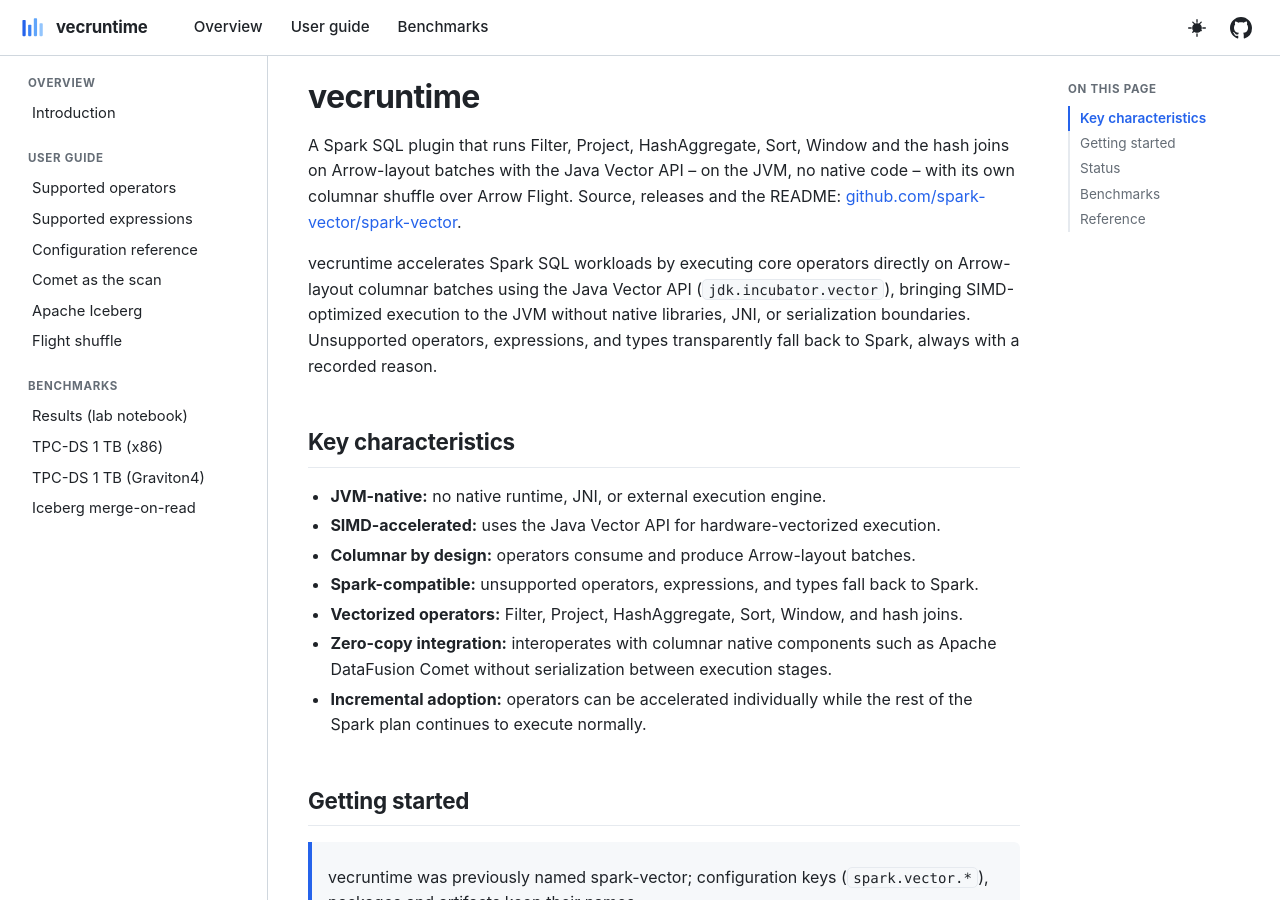
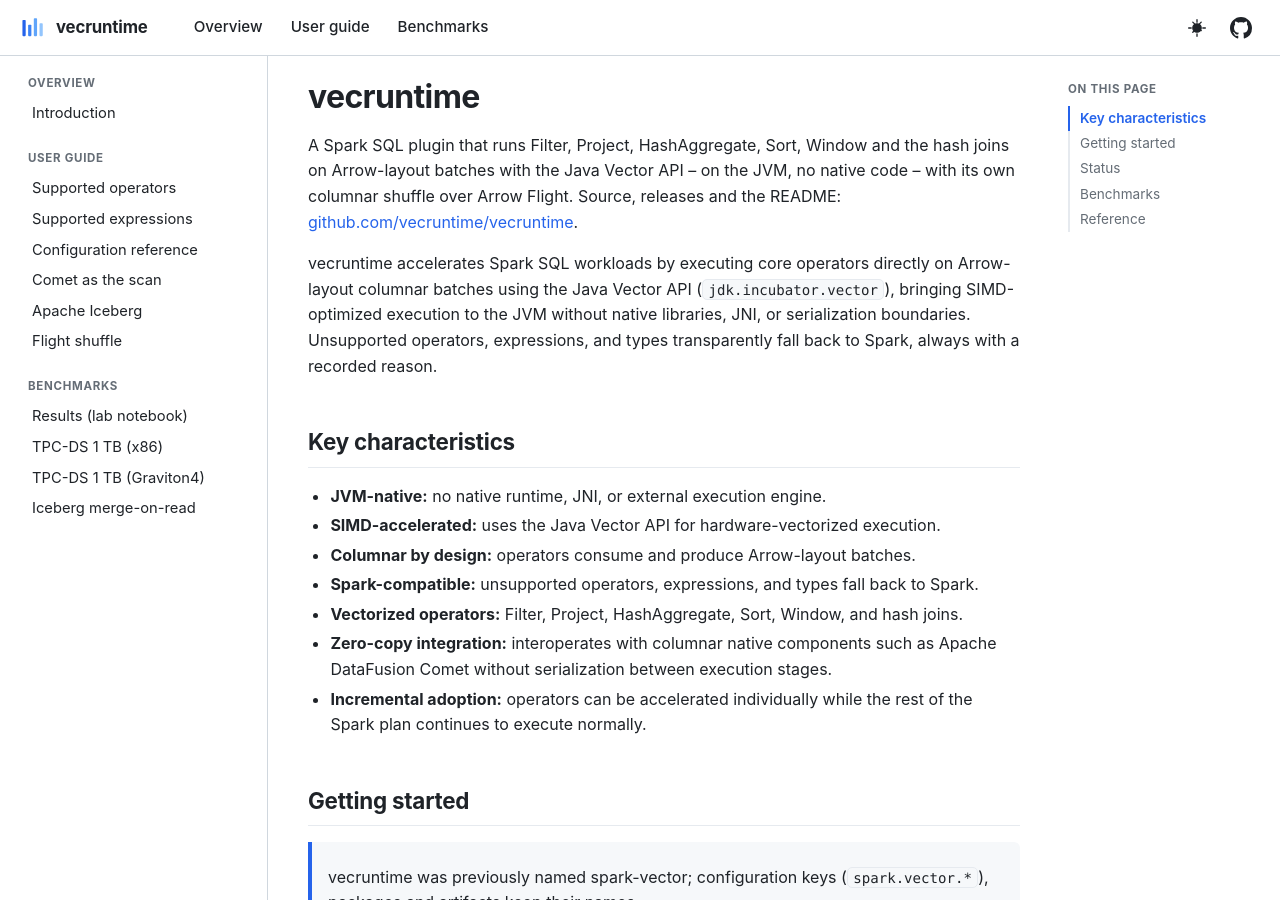
Before and after one commit to Neuw84/spark-vector, a Jekyll site: the page built from docs/index.md, in a window 1280 px wide and 900 px high. Built offline with Jekyll 4.4.1, drawn with Linux system fonts in a browser that asks for light colours.

Commit message:
Web and docs: point at vecruntime/vecruntime, serve under /vecruntime (#517)
The repository moved to github.com/vecruntime/vecruntime, so GitHub Pages now serves the site at
vecruntime.github.io/vecruntime/. Until this change the site was built for /spark-vector, so every
internal link on the live site pointed at a path that no longer exists.

- web/nav.json: baseurl "/vecruntime" and the new repo_url; comments in build.mjs/serve.mjs and
  web/README.md to match. package name vecruntime-site.
- docs/_config.yml (the Jekyll site): baseurl, url and repo_url.
- README.md, docs/index.md, and the three generated benchmark pages: GitHub, Pages and maven-repo
  URLs. Only the URLs in the pages changed; no number was re-rendered.
- The benchmark page generators (render-benchmark-page.py, render-graviton-page.py, webwrap.py):
  the new URLs, --web-base defaulting to /vecruntime, and the product name in their page prose, the
  leftover from #515. The Graviton page re-rendered from its result files matches the committed page
  apart from the meta file's own text.
- pom.xml: the project url and scm entries.

Kept: config keys, packages, artifact and jar names (spark-vector-spark_2.13, ...), image names,
the copyright lines, and .github/ (pages.yml's header comment still says /spark-vector; it's a
comment, and the workflow builds whatever baseurl nav.json sets).

Co-authored-by: Butterfly (Kiro Crew) <butterfly-crew@users.noreply.github.com>

```diff
--- a/docs/_config.yml
+++ b/docs/_config.yml
@@ -1,11 +1,11 @@
 title: vecruntime
 description: >-
   A vectorized execution runtime for Apache Spark using Java
-# GitHub Pages serves this project site under /spark-vector.
-baseurl: "/spark-vector"
-url: "https://spark-vector.github.io"
+# GitHub Pages serves this project site under /vecruntime.
+baseurl: "/vecruntime"
+url: "https://vecruntime.github.io"
 
-repo_url: "https://github.com/spark-vector/spark-vector"
+repo_url: "https://github.com/vecruntime/vecruntime"
 
 # Stock GitHub Pages Jekyll: no custom plugins, no theme gem. We ship our own
 # layouts/includes/assets so nothing outside the allowed plugin set is used.
--- a/docs/benchmarks/iceberg-mor.html
+++ b/docs/benchmarks/iceberg-mor.html
@@ -25,7 +25,7 @@ title: 'vecruntime vs Apache Spark on Iceberg merge-on-read (v2 deletes, v3 dele
 <h1>Iceberg merge-on-read: vecruntime vs Apache Spark</h1>
 <p class="lede">A merge-on-read Iceberg table carries <b>delete files</b> between compactions — the record of the UPDATEs, DELETEs and
 MERGEs applied since the data files were written. A reader must merge those deletes against the data on every scan.
-This page measures that merge on the JVM: <a href="https://github.com/spark-vector/spark-vector">vecruntime</a> — which runs the
+This page measures that merge on the JVM: <a href="https://github.com/vecruntime/vecruntime">vecruntime</a> — which runs the
 scan's filters, aggregates and joins on Arrow batches over Iceberg's own vectorized reader, turning the deletes into a
 selection — against plain Apache Spark, over both the <b>v2 delete encodings</b> (positional and equality delete files, #261)
 and the <b>v3 deletion vectors</b> (one roaring bitmap per data file in a Puffin blob, #262).</p>
--- a/docs/benchmarks/tpcds-1tb-graviton.html
+++ b/docs/benchmarks/tpcds-1tb-graviton.html
@@ -21,10 +21,10 @@ title: 'Apache Spark vs vecruntime on TPC-DS 1 TB, AWS Graviton4'
 </style>
 <div class="bench">
 <h1>Apache Spark vs vecruntime on TPC-DS 1 TB, AWS Graviton4</h1>
-<p class="lede"><a href="https://github.com/spark-vector/spark-vector">vecruntime</a> runs Spark SQL's filters, projections, aggregates, sorts and joins on Arrow-layout
+<p class="lede"><a href="https://github.com/vecruntime/vecruntime">vecruntime</a> runs Spark SQL's filters, projections, aggregates, sorts and joins on Arrow-layout
 batches with the Java Vector API -- on the JVM, no native code -- and moves batches between executors over its own Arrow Flight shuffle.
 This page compares it against plain Apache Spark on the TPC-DS 1 TB workload on Amazon EKS with AWS Graviton4 (arm64) nodes, and sets both against
-the <a href="tpcds-1tb.html">published x86 run</a> (which used a 128m advisory size and coalescePartitions.minPartitionNum=208; this run uses AQE&#x27;s defaults) (<a href="https://github.com/spark-vector/spark-vector/issues/253">#253</a>).</p>
+the <a href="tpcds-1tb.html">published x86 run</a> (which used a 128m advisory size and coalescePartitions.minPartitionNum=208; this run uses AQE&#x27;s defaults) (<a href="https://github.com/vecruntime/vecruntime/issues/253">#253</a>).</p>
 
 <div class="tldr"><b>TL;DR.</b> On Graviton4, over the 103 TPC-DS queries at 1 TB, <b>vecruntime</b> finished in <b>1,801 s</b> against Spark's
 2,207 s -- <b>1.23x</b>, 18% less runtime (geometric mean 1.21x),
@@ -99,7 +99,7 @@ AOT class-data cache off
 
 <h2 id="running">Running the benchmark</h2>
 <p>The cluster runner, the Spark-on-Kubernetes manifests, the image and the data generation are in
-<a href="https://github.com/spark-vector/spark-vector/blob/main/benchmarks/k8s/README.md">the benchmark runner's README</a>; on Graviton the image builds for arm64 on an arm64 node and the runs select the arm64 node group.
+<a href="https://github.com/vecruntime/vecruntime/blob/main/benchmarks/k8s/README.md">the benchmark runner's README</a>; on Graviton the image builds for arm64 on an arm64 node and the runs select the arm64 node group.
 <code>run-matrix.sh</code> writes one JSON-lines result file per run; this page is rendered from two of them, with the x86 page as the reference,
 by <code>benchmarks/scripts/render-graviton-page.py</code>.</p>
 
--- a/docs/benchmarks/tpcds-1tb.html
+++ b/docs/benchmarks/tpcds-1tb.html
@@ -21,7 +21,7 @@ title: 'Apache Spark vs vecruntime vs DataFusion Comet on TPC-DS 1 TB'
 </style>
 <div class="bench">
 <h1>Apache Spark vs vecruntime vs DataFusion Comet on TPC-DS 1 TB</h1>
-<p class="lede"><a href="https://github.com/spark-vector/spark-vector">vecruntime</a> runs Spark SQL's filters, projections, aggregates, sorts and joins on Arrow-layout
+<p class="lede"><a href="https://github.com/vecruntime/vecruntime">vecruntime</a> runs Spark SQL's filters, projections, aggregates, sorts and joins on Arrow-layout
 batches with the Java Vector API -- on the JVM, no native code -- and moves batches between executors over its own Arrow Flight shuffle.
 <a href="https://github.com/apache/datafusion-comet">Apache DataFusion Comet</a> offloads the same operators to a native Rust engine. This page
 compares both against plain Apache Spark on the TPC-DS 1 TB workload on Amazon EKS, all three on identical hardware, data and Spark settings.</p>
@@ -119,7 +119,7 @@ where the columnar boundary and shuffle set-up outweigh the operator gains. Each
 
 <h2 id="running">Running the benchmark</h2>
 <p>The cluster runner, the Spark-on-Kubernetes manifests, the image and the data generation are in
-<a href="https://github.com/spark-vector/spark-vector/blob/main/benchmarks/k8s/README.md">the benchmark runner's README</a>: <code>run-matrix.sh</code> renders a <code>SparkApplication</code> per engine configuration
+<a href="https://github.com/vecruntime/vecruntime/blob/main/benchmarks/k8s/README.md">the benchmark runner's README</a>: <code>run-matrix.sh</code> renders a <code>SparkApplication</code> per engine configuration
 (<code>spark</code>, <code>vector-shuffle</code>, <code>comet</code>, ...) and writes one JSON-lines result file per run; this page is rendered from three of them by
 <code>benchmarks/scripts/render-benchmark-page.py</code>.</p>
 
--- a/docs/index.md
+++ b/docs/index.md
@@ -9,7 +9,7 @@ description: A vectorized execution runtime for Apache Spark using Java
 A Spark SQL plugin that runs Filter, Project, HashAggregate, Sort, Window and the hash joins on
 Arrow-layout batches with the Java Vector API -- on the JVM, no native code -- with its own columnar
 shuffle over Arrow Flight. Source, releases and the README:
-[github.com/spark-vector/spark-vector](https://github.com/spark-vector/spark-vector).
+[github.com/vecruntime/vecruntime](https://github.com/vecruntime/vecruntime).
 
 vecruntime accelerates Spark SQL workloads by executing core operators directly on Arrow-layout
 columnar batches using the Java Vector API (`jdk.incubator.vector`), bringing SIMD-optimized
@@ -46,9 +46,9 @@ spark-submit \
 `spark.plugins` registers the session extension automatically; alternatively set
 `spark.sql.extensions=io.sparkvector.spark.VectorSparkSessionExtensions`. Every release, with the
 plugin jar, the columnar shuffle jar and a `SHA256SUMS` file, is on the
-[releases page](https://github.com/spark-vector/spark-vector/releases); the same artifacts are
+[releases page](https://github.com/vecruntime/vecruntime/releases); the same artifacts are
 published to a Maven repository served from the repository's `maven-repo` branch. See the
-[README](https://github.com/spark-vector/spark-vector#getting-the-jars) for Maven coordinates and
+[README](https://github.com/vecruntime/vecruntime#getting-the-jars) for Maven coordinates and
 `--packages` usage, and the [Configuration reference](configuration.html) for every `spark.vector.*`
 key.
 
--- a/web/nav.json
+++ b/web/nav.json
@@ -2,8 +2,8 @@
   "site": {
     "title": "vecruntime",
     "description": "A vectorized execution runtime for Apache Spark using Java",
-    "repo_url": "https://github.com/spark-vector/spark-vector",
-    "baseurl": "/spark-vector"
+    "repo_url": "https://github.com/vecruntime/vecruntime",
+    "baseurl": "/vecruntime"
   },
   "nav": [
     {
--- a/web/package.json
+++ b/web/package.json
@@ -1,5 +1,5 @@
 {
-  "name": "spark-vector-site",
+  "name": "vecruntime-site",
   "version": "0.0.1",
   "private": true,
   "type": "module",
--- a/web/scripts/build.mjs
+++ b/web/scripts/build.mjs
@@ -19,7 +19,7 @@
 //     carry, then wraps them in the same shell. Every number is copied through untouched, so the
 //     figures are byte-identical to the docs/ pages (verified in build output).
 //   * Links ending in .html that point at a ported doc are rewritten to BASE-prefixed URLs so the
-//     site works under /spark-vector/.
+//     site works under /vecruntime/.
 
 import fs from "node:fs";
 import path from "node:path";
@@ -34,7 +34,7 @@ const DOCS = path.join(REPO, "docs");
 const OUT = path.join(WEB, "site");
 
 const nav = JSON.parse(fs.readFileSync(path.join(WEB, "nav.json"), "utf8"));
-const BASE = nav.site.baseurl.replace(/\/$/, ""); // "/spark-vector"
+const BASE = nav.site.baseurl.replace(/\/$/, ""); // "/vecruntime"
 const REPO_URL = nav.site.repo_url;
 const SITE_TITLE = nav.site.title;
 
--- a/web/scripts/serve.mjs
+++ b/web/scripts/serve.mjs
@@ -10,7 +10,7 @@
 // or implied. See the License for the specific language governing permissions and limitations under
 // the License.
 
-// Serve web/site/ under the baseurl (default /spark-vector) on 127.0.0.1, mirroring GitHub Pages'
+// Serve web/site/ under the baseurl (default /vecruntime) on 127.0.0.1, mirroring GitHub Pages'
 // project-site path. Usage: node scripts/serve.mjs [port]   (default 8080). Preview only.
 
 import http from "node:http";
```
Also changed, not shown: pom.xml (+4 -4 lines), README.md, web/README.md, 4 other files.
